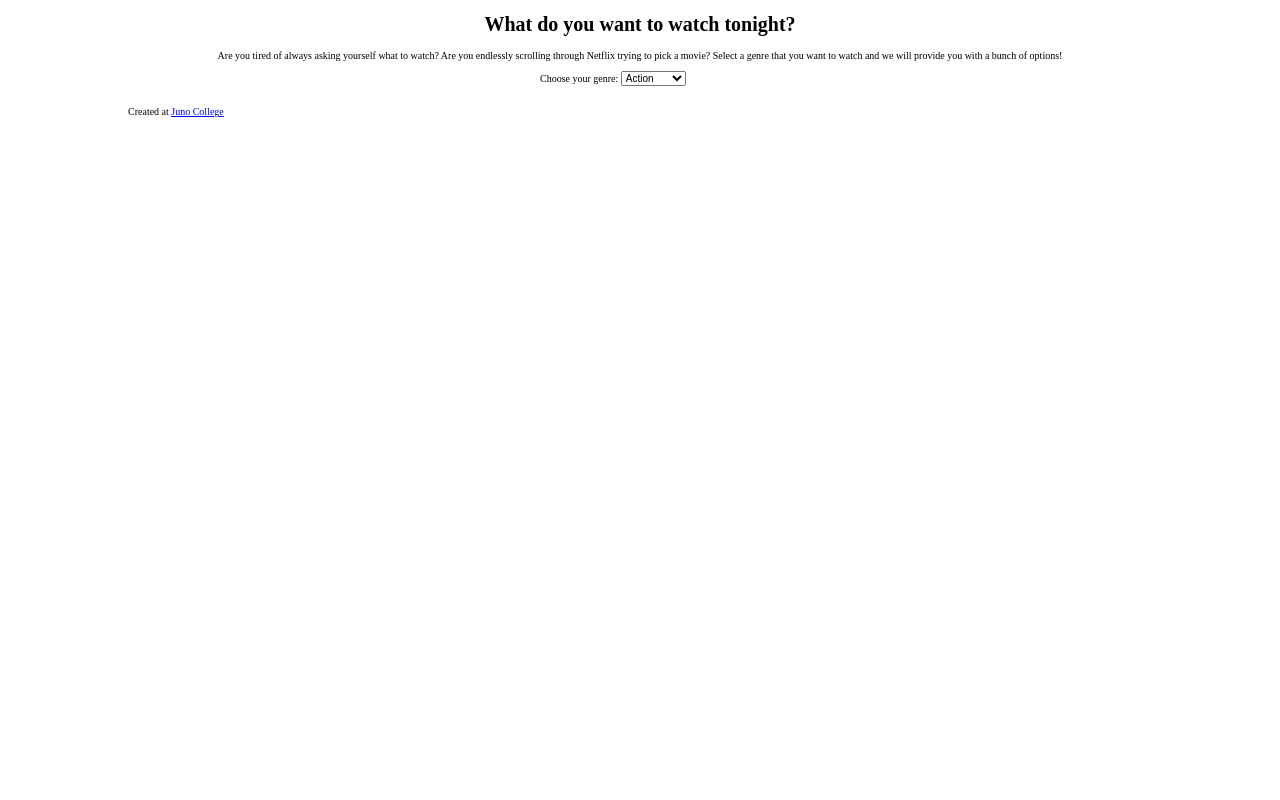
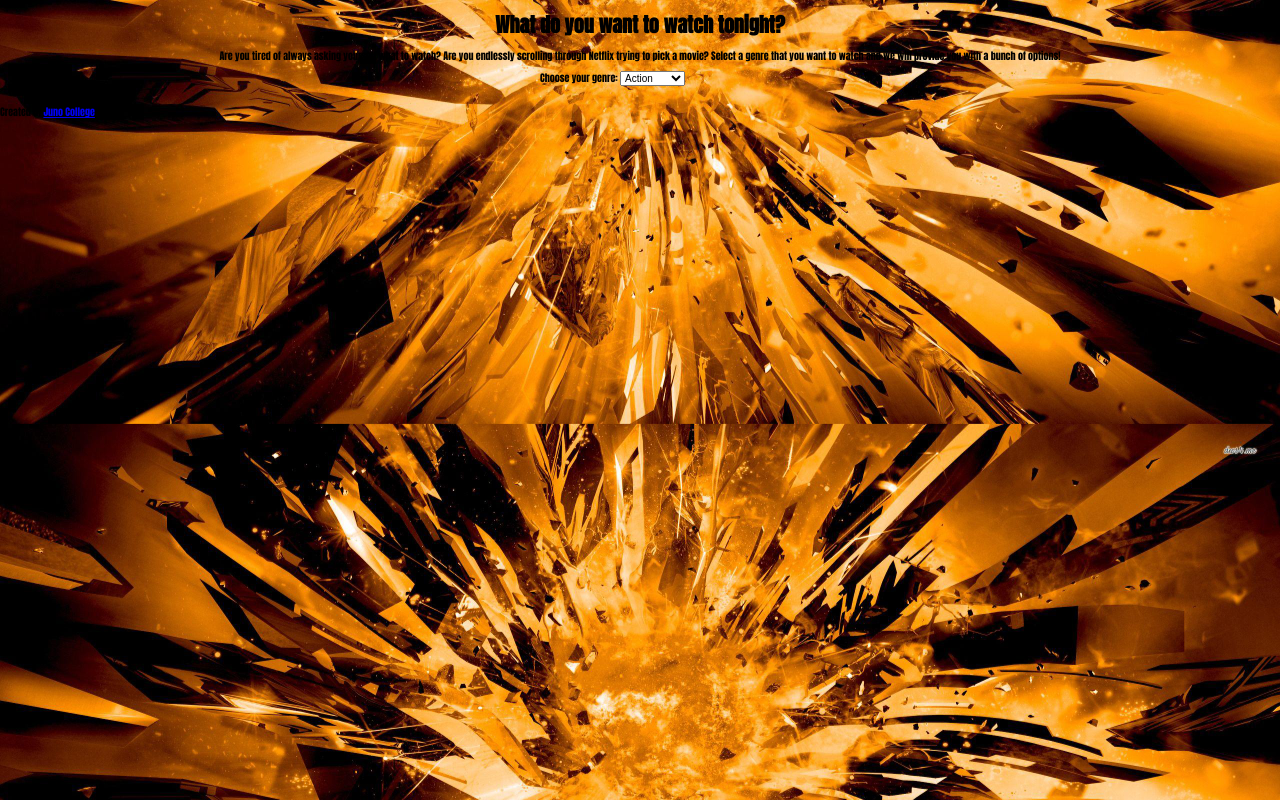
Before and after one commit to Charlie-sAngels/What-To-Watch, a plain HTML site: page index.html in a window 1280 px wide. Drawn offline with nearby package versions, Linux system fonts and the light colour scheme; no server answers; a web font is replaced by a local one.

Commit message:
did js for style changes on genre changes

```diff
--- a/index.html
+++ b/index.html
@@ -4,11 +4,13 @@
 <head>
     <meta charset="UTF-8">
     <meta name="viewport" content="width=device-width, initial-scale=1.0">
+    <link href="https://fonts.googleapis.com/css2?family=Anton&family=Paytone+One&family=Piedra&family=Playfair+Display&family=Righteous&display=swap" rel="stylesheet">
     <link rel="stylesheet" href="./styles/styles/style.css">
     <title>Movie app</title>
 </head>
 
-<body class="wrapper target">
+<body class="action">
+    <div class="wrapper">
         <header>
             <h1>What do you want to watch tonight?</h1>
             <p> Are you tired of always asking yourself what to watch? Are you endlessly scrolling through Netflix trying to pick a movie? Select a genre that you want to watch and we will provide you with a bunch of options! </p>
@@ -31,9 +33,11 @@
                 <ul class="gallery"></ul>
             </section>
         </main>
+    </div>
     <footer>
         <p>Created at <span><a href="https://junocollege.com/">Juno College</a></span></p>
     </footer>
+
 </body>
 <script src='https://code.jquery.com/jquery-3.4.0.min.js' integrity='sha256-BJeo0qm959uMBGb65z40ejJYGSgR7REI4+CW1fNKwOg=' crossorigin='anonymous'></script>
 <script src="script.js"></script>
--- a/script.js
+++ b/script.js
@@ -12,6 +12,7 @@ movieApp.getMovies = function(movie = 28) {
             page: movieApp.randomPage,
             api_key: movieApp.key,
             with_genres: movie,
+            year: 2019,
         }
     }).then((res) => {
         console.log(res);
@@ -43,9 +44,24 @@ movieApp.getGenre = () => {
         const movie = $(this).val();
         console.log(movie);
         movieApp.getMovies(movie);
+        if (movie === "27") {
+            $("body").removeClass();
+            $("body").addClass("horror");
+        } else if (movie === "28") {
+            $("body").removeClass();
+            $("body").addClass("action");
+        } else if (movie === "35") {
+            $("body").removeClass();
+            $("body").addClass("comedy");
+        } else if (movie === "878") {
+            $("body").removeClass();
+            $("body").addClass("sciFi");
+        } else if (movie === "10749") {
+            $("body").removeClass();
+            $("body").addClass("romance");
+        };
 
-
-    })
+    });
 }
 
 
--- a/styles/scss/_global.scss
+++ b/styles/scss/_global.scss
@@ -23,10 +23,20 @@ header {
     padding-left: 0;
     li {
         font-size: 1.5rem;
-        width: calc(25% - 25px);
-        min-width: 200px;
+        width: calc(25% - 45px);
+        min-width: 250px;
+        background-color: white;
+        display: flex;
+        flex-direction: column;
+        align-items: center;
+        margin: 20px 0;
+        padding: 20px;
         .titleContainer {
-            height: 9%;
+            height: 12%;
+            margin-bottom: 20px;
+        }
+        .posterContainer {
+            max-width: 180px;
         }
     }
 }
@@ -35,10 +45,41 @@ header {
     background-image: url(../assets/actionBackground.jpg);
     background-size: cover;
     background-position: center;
+    font-family: 'Anton', sans-serif;
 }
 
 .horror {
     background-image: url(../assets/horrorBackground.jpg);
+    background-size: contain;
+    background-position: center;
+    font-family: 'Piedra', cursive;
+}
+
+.comedy {
+    background-image: url(../assets/comedyBackground.jpg);
+    background-size: contain;
+    background-position: center;
+    font-family: 'Paytone One', sans-serif;
+}
+
+.sciFi {
+    background-image: url(../assets/sciFiBackground.jpg);
     background-size: cover;
     background-position: center;
+    font-family: 'Righteous', cursive;
+    color: #5dbcd2;
 }
+
+.romance {
+    background-image: url(../assets/romanceBackground.jpg);
+    background-size: cover;
+    background-position: center;
+    font-family: 'Playfair Display', serif;
+}
+
+// font-family: 'Anton', sans-serif;
+// font-family: 'Paytone One', sans-serif;
+// font-family: 'Piedra', cursive;
+// font-family: 'Playfair Display', serif;
+// font-family: 'Righteous', cursive;
+// #726E97
```
Also changed, not shown: styles/assets/comedyBackground.jpg (added), styles/assets/romanceBackground.jpg (added), styles/assets/sciFiBackground.jpg (added), styles/styles/style.css. Lines whose indentation alone changed are shown as unchanged.
